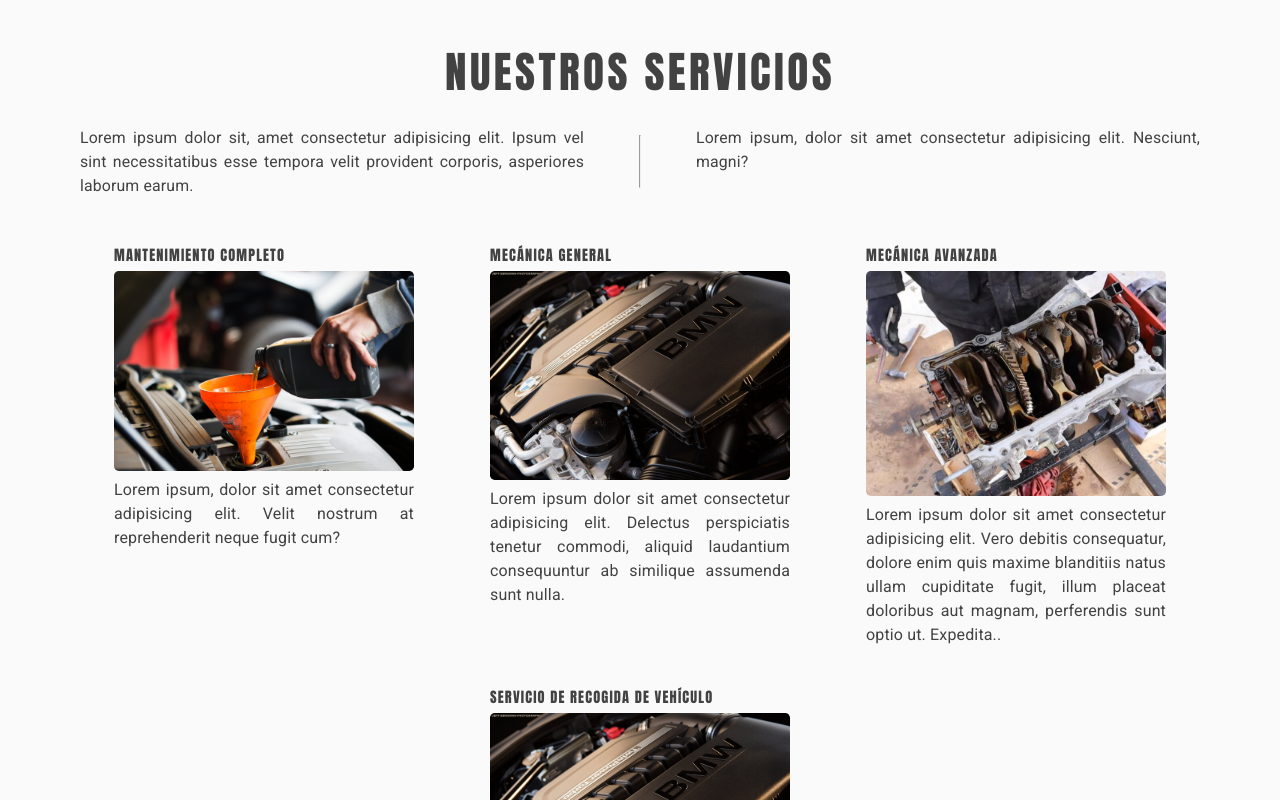
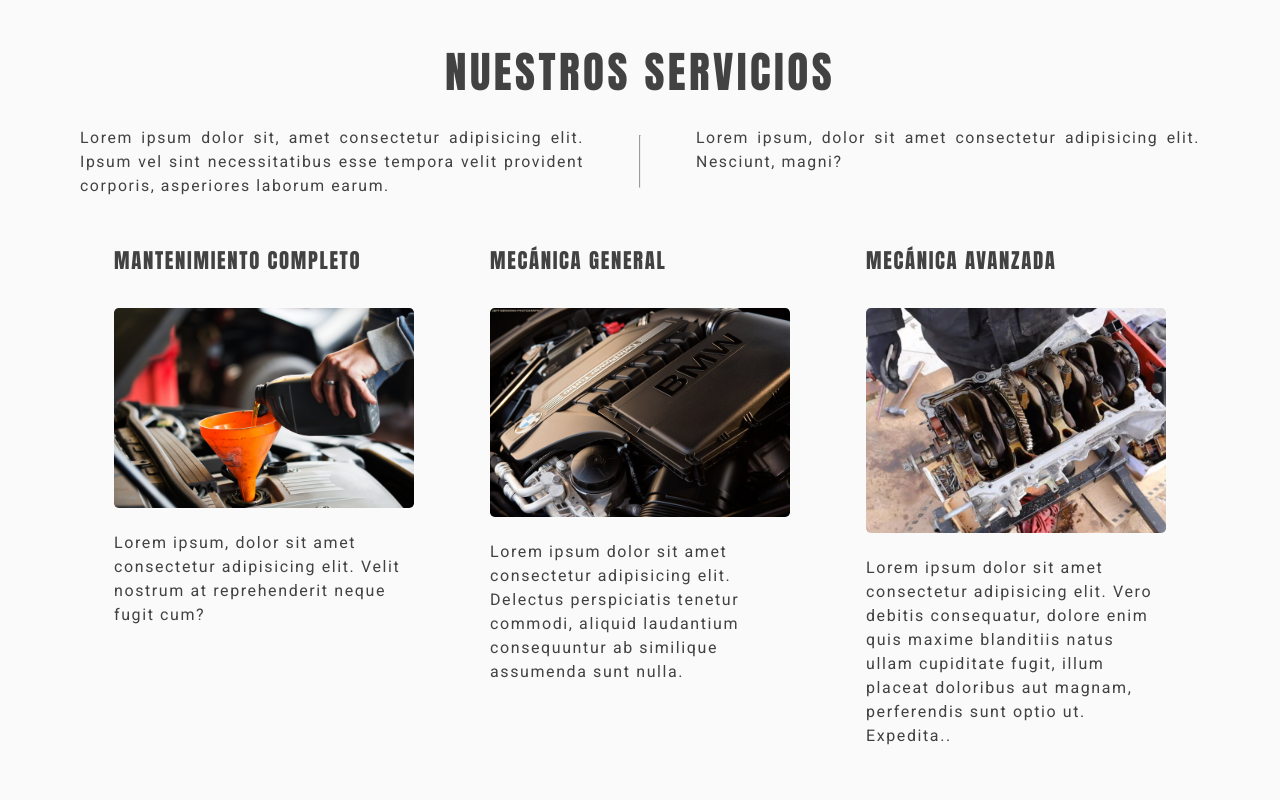
Before and after one commit to AbdielP/mk-webpage, a React (Vite) app: page / in a window 1280 px wide. Shown: the part 620-1420 px from the top of the page. Built offline with nearby package versions, Linux system fonts and the light colour scheme.

Commit message:
mejoras cards servicios

```diff
--- a/src/styles/cardservicios.css
+++ b/src/styles/cardservicios.css
@@ -24,4 +24,15 @@
         width: 300px;
     }
 
+    .card__services__h4 {
+        margin-bottom: 1.5em;
+        font-size: 1.3em;
+    }
+
+    .card__services__p {
+        letter-spacing: .1em;
+        margin: 1em 0;
+        text-align: start;
+    }
+
 }
--- a/src/styles/servicios.css
+++ b/src/styles/servicios.css
@@ -56,6 +56,7 @@
 
     .p__servicios, .p__info {
         width: 45%;
+        letter-spacing: .1em;
     }
 }
 
```
